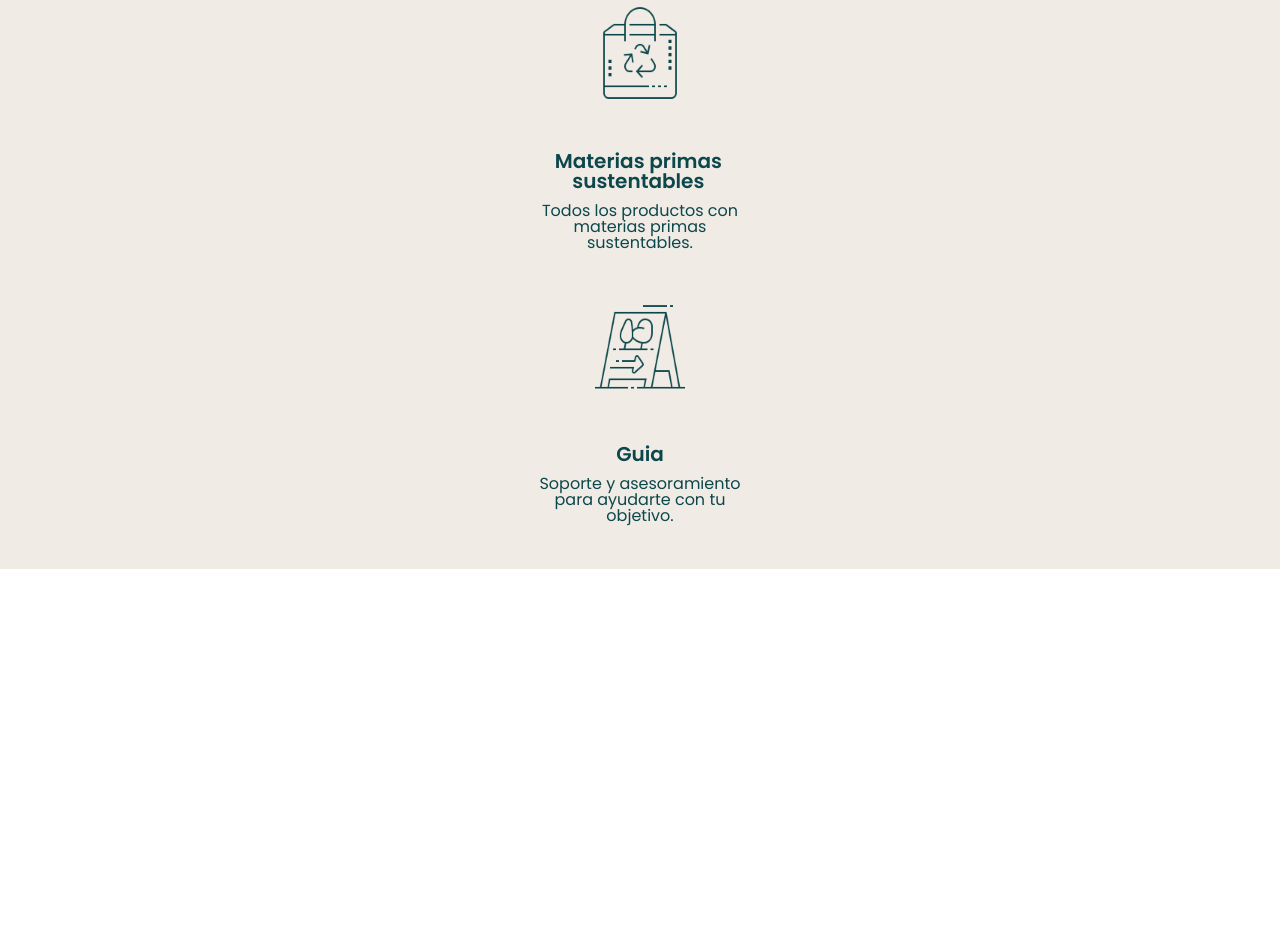
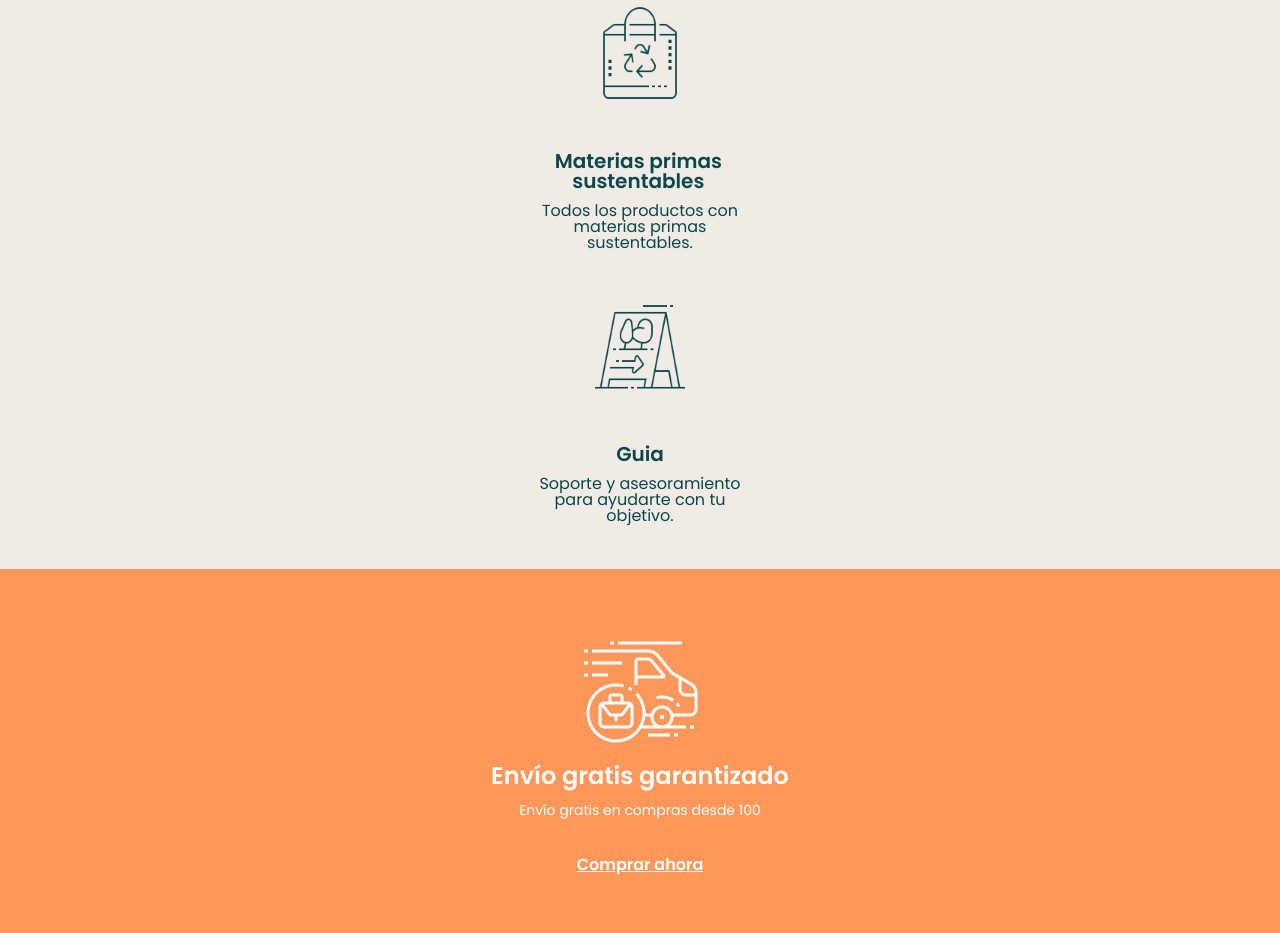
Before and after one commit to LunaRocio/responsive-design, a website: page src/html/index.html in a window 1280 px wide. Shown: the part 1179-2112 px from the top of the page. Before the commit the page ends 1748 px from the top, so only its background shows below. Drawn offline with nearby package versions, Linux system fonts and the light colour scheme; files that its build step writes are made by us from their sources; files whose address does not match are found by name; a web font is replaced by a local one.

Commit message:
add section main

```diff
--- a/src/html/partials/main.html
+++ b/src/html/partials/main.html
@@ -22,4 +22,5 @@
       <p>Soporte y asesoramiento para ayudarte con tu objetivo.</p>
     </div>
   </div>
+  <include src="./section.html"></include>
 </main>
--- /dev/null
+++ b/src/html/partials/section.html
@@ -0,0 +1,8 @@
+<section class="delivery">
+  <div class="container container__section1">
+    <img src="./assets/images/icon_4.png" alt="camion" title="camion" />
+    <h4 class="container__section1--h4">Envío gratis garantizado</h4>
+    <p class="container__section1--p">Envío gratis en compras desde 100</p>
+    <a class="container__section1--a" href="">Comprar ahora</a>
+  </div>
+</section>
--- a/src/scss/core/_variables.scss
+++ b/src/scss/core/_variables.scss
@@ -5,3 +5,4 @@ $font-main: 'Poppins', 'sans-serif';
 $color-bg: #F0EBE5;
 $color-bg-secondary: #ff975A;
 $color-main-font: #0C474B;
+$light-color-font: #ffffff;
--- a/src/scss/layout/_main.scss
+++ b/src/scss/layout/_main.scss
@@ -1,3 +1,4 @@
+// main
 .container {
     padding: 0 45px;
         &__main{
@@ -9,8 +10,31 @@
         grid-gap: 45px;
         justify-items: center;
         padding-bottom: 45px;
+        align-items: center;
+        }
+        &__section1{
+        display: flex;
+        flex-direction: column;
+        justify-content: center;
+        align-items: center;
+        padding: 60px 0;
+        color: $light-color-font;
+            &--h4{
+                font-size: 24px;
+                font-weight: 600;
+                margin: 15px 0;
+            }
+            &--p{
+                font-size: 14px;
+                padding-bottom: 40px;
+            }
+            &--a{
+                color: $light-color-font;
+                font-weight: 600;
+                font-size: 1rem;
+            }
+        }
 
-}
 }
 .container__main img{
     width: 90px;
@@ -46,3 +70,8 @@
     width: 16ch;
     text-align: center;
 }
+.delivery {
+    background-color: $color-bg-secondary;
+}
+
+// section
```
